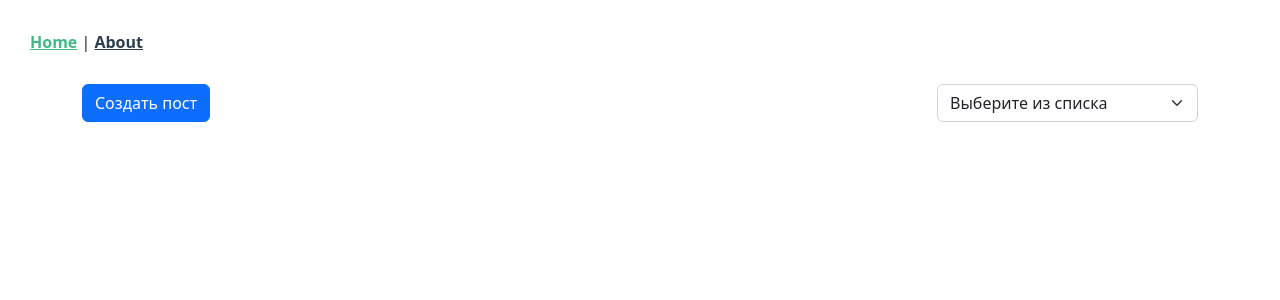
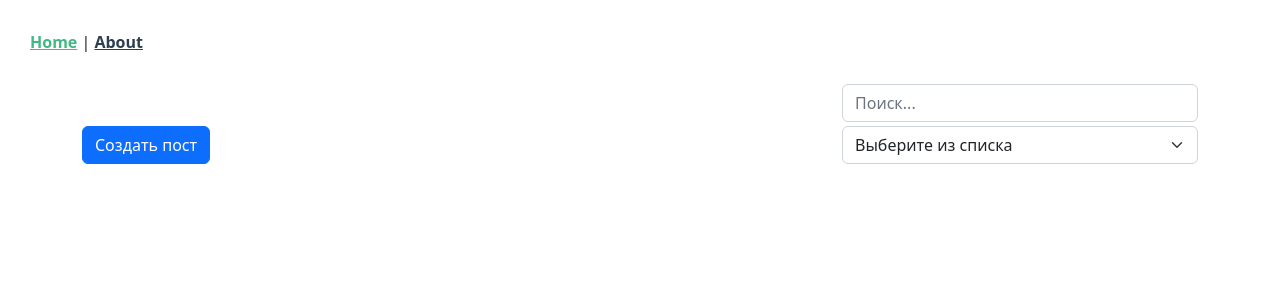
Before and after one commit to Krayushkin68/Vue3_education, a Vue app: page / in a window 1280 px wide. Shown: the top 300 px of the page. Built offline with nearby package versions, Linux system fonts and the light colour scheme; no server answers.

Commit message:
added search

```diff
--- a/src/views/HomeView.vue
+++ b/src/views/HomeView.vue
@@ -1,16 +1,17 @@
 <template>
     <div class="container">
         <div class="row align-items-end">
-            <div class="col col-9">
+            <div class="col col-8">
                 <PostForm v-if="isPostFormVisible" @create-post="CreatePost" @close-post-form="TogglePostForm"/>
                 <button v-else class="btn btn-primary mb-3" @click="TogglePostForm">Создать пост</button>
             </div>
-            <div class="col col-3">
+            <div class="col col-4">
+                <input type="text" class="form-control mb-1" id="title" placeholder="Поиск..." v-model="searchQuery">
                 <CustomSelect v-model="selectedSort" :options="sortOptions"/>
             </div>
         </div>
         <div class="row">
-            <PostList v-if="!isPostsLoading" :posts="sortedPosts" @delete-post="DeletePost"/>
+            <PostList v-if="!isPostsLoading" :posts="sortedAndSearchedPosts" @delete-post="DeletePost"/>
             <div v-else>Идет загрузка постов</div>
         </div>
     </div>
@@ -34,6 +35,7 @@
                 posts: [],
                 isPostsLoading: false,
                 isPostFormVisible: false,
+                searchQuery: '',
                 selectedSort: '',
                 sortOptions: [
                     {value: 'title', name: 'По названию'},
@@ -68,6 +70,9 @@
         computed: {
             sortedPosts() {
                 return [...this.posts].sort((p1, p2) => p1[this.selectedSort]?.localeCompare(p2[this.selectedSort]))
+            },
+            sortedAndSearchedPosts() {
+                return this.sortedPosts.filter(p => p.title.includes(this.searchQuery))
             }
         }
     }
```
